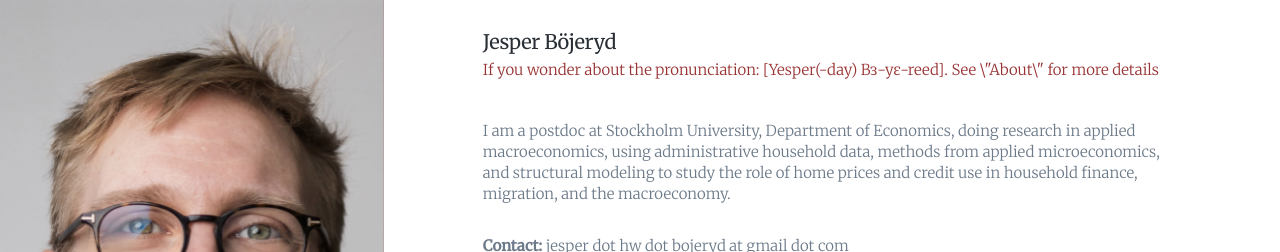
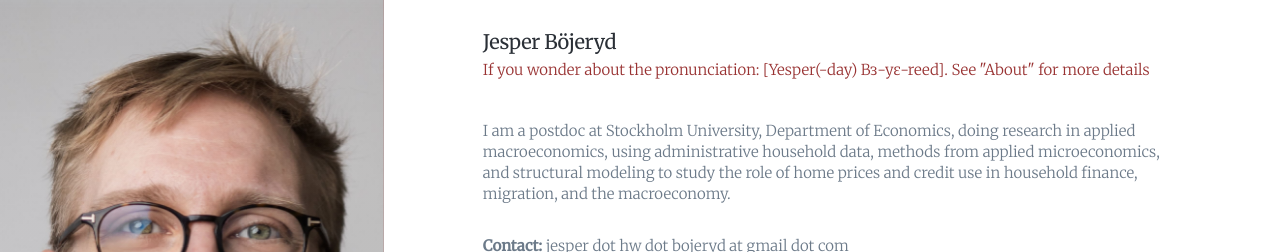
Before and after one commit to bojeryd91/bojeryd91.github.io, a Jekyll site: the page built from _pages/index.md, in a window 1280 px wide and 900 px high. Shown: the top 252 px of the window. Built offline with Jekyll 4.4.1, drawn with Linux system fonts in a browser that asks for light colours; nearby versions of some CDN libraries; some web fonts are replaced.

```diff
--- a/_pages/index.md
+++ b/_pages/index.md
@@ -1,7 +1,7 @@
 ---
 title: Jesper Böjeryd
 subtitle: >
-  If you wonder about the pronunciation: [Yesper(-day) Bɜ-yɛ-reed]. See \"About\" for more details
+  If you wonder about the pronunciation: [Yesper(-day) Bɜ-yɛ-reed]. See "About" for more details
 featured_image: /images/headshot1.jpg
 ---
 
```
